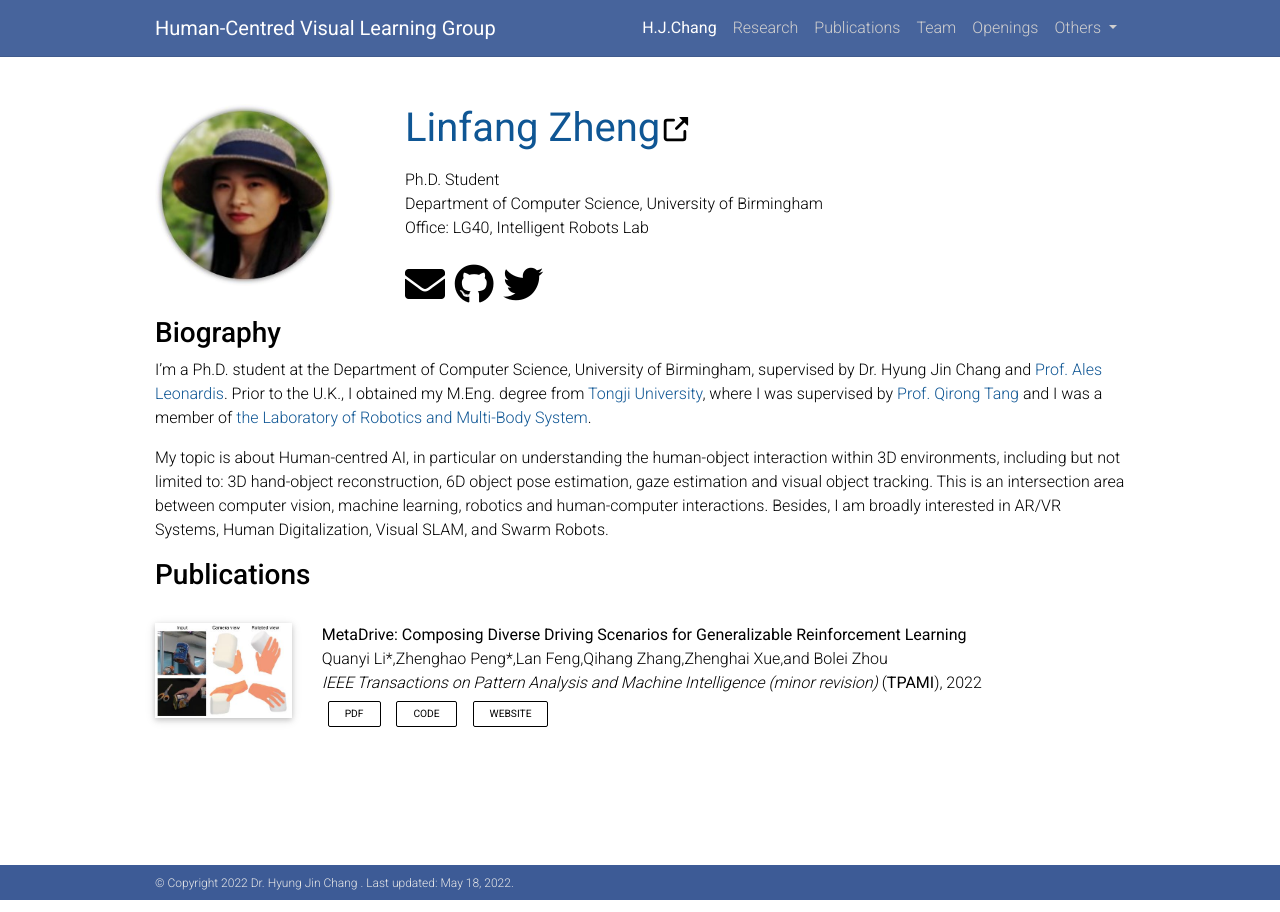
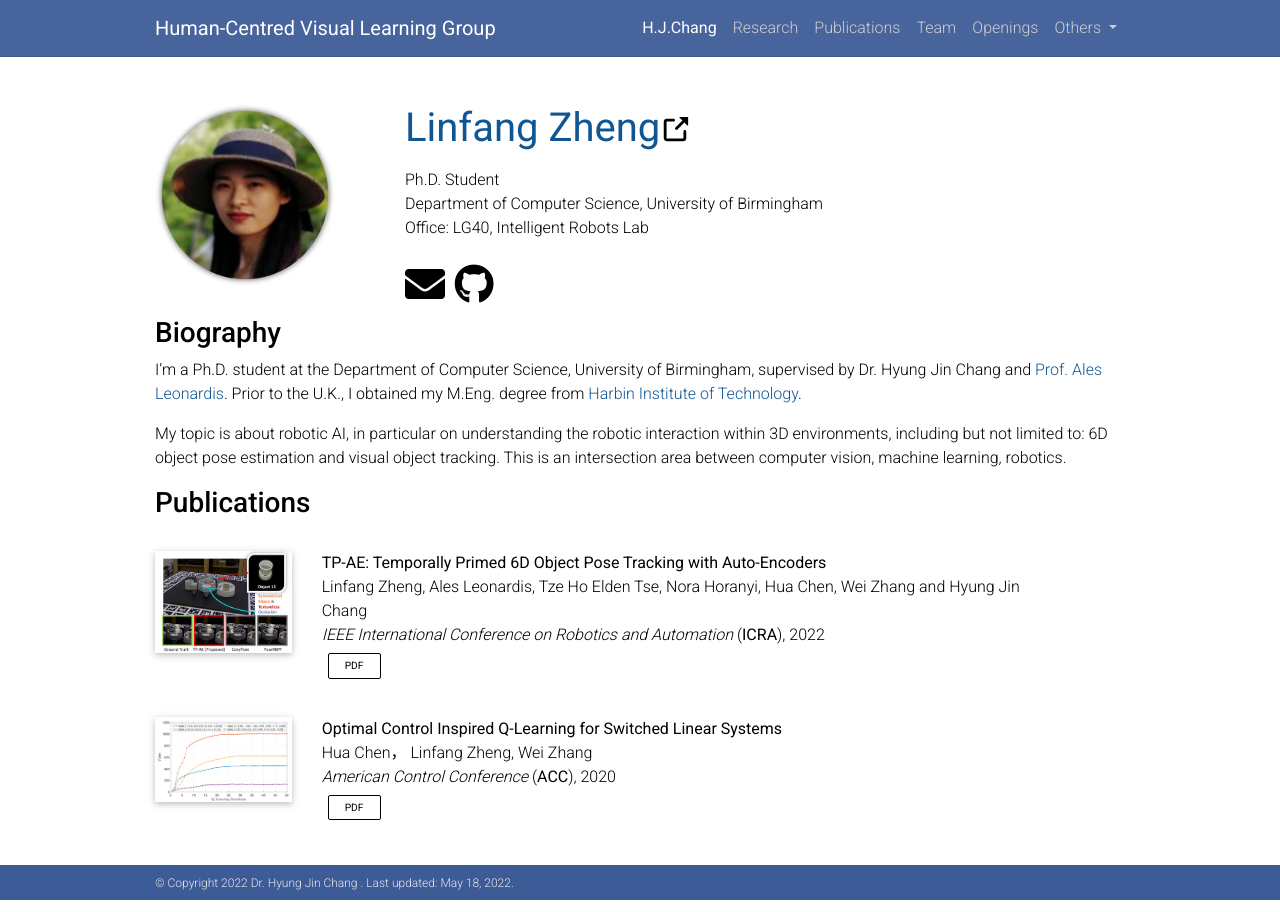
Before and after one commit to cvlab-uob/cvlab-uob.github.io, a Jekyll site: the page built from _pages/personal_page/linfang.md, in a window 1280 px wide. Built offline with Jekyll 4.4.1, drawn with Linux system fonts in a browser that asks for light colours; nearby versions of some CDN libraries; comment, search, counter and statistics services are not loaded; a style sheet for code colours, icons or effects is not loaded.

Commit message:
Modified the personal page of Linfang

```diff
--- a/_pages/personal_page/linfang.md
+++ b/_pages/personal_page/linfang.md
@@ -17,11 +17,11 @@ title: Linfang
             <div class="desc float-left">
             <div class="social">
                 <div class="contact-icons">
-                <a href="mailto:ZXZ064@student.bham.ac.uk"><i class="fas fa-envelope"></i></a>
+                <a href="mailto:lxz948@student.bham.ac.uk"><i class="fas fa-envelope"></i></a>
                 <!-- <a href="assets/pdf/cv.pdf"><i class="ai ai-cv"></i></a> -->
-                <a href="https://scholar.google.co.uk/citations?hl=zh-CN&user=B1mu6ugAAAAJ" target="_blank" title="Google Scholar"><i class="ai ai-google-scholar"></i></a>
-                <a href="https://github.com/ZhongqunZHANG" target="_blank" title="GitHub"><i class="fab fa-github"></i></a>
-                <a href="https://twitter.com/Zhongqun_ZHANG" target="_blank" title="Twitter"><i class="fab fa-twitter"></i></a>
+                <a href="https://scholar.google.com/citations?hl=zh-CN&user=GeE0cQ0AAAAJ" target="_blank" title="Google Scholar"><i class="ai ai-google-scholar"></i></a>
+                <a href="https://github.com/Lynne-Zheng-Linfang" target="_blank" title="GitHub"><i class="fab fa-github"></i></a>
+                <!-- <a href="https://twitter.com/Zhongqun_ZHANG" target="_blank" title="Twitter"><i class="fab fa-twitter"></i></a> -->
                 <!-- <a href="https://www.linkedin.com/in/zhenanf" target="_blank" title="LinkedIn"><i class="fab fa-linkedin"></i></a> -->
                 </div>
                 </div>
@@ -32,9 +32,9 @@ title: Linfang
 
 ### **Biography**
 
-I'm a Ph.D. student at the Department of Computer Science, University of Birmingham, supervised by Dr. Hyung Jin Chang and [Prof. Ales Leonardis](https://www.cs.bham.ac.uk/~leonarda/). Prior to the U.K., I obtained my M.Eng. degree from [Tongji University](https://www.tongji.edu.cn/), where I was supervised by [Prof. Qirong Tang](http://robotics-tongji.org/members/qtang) and I was a member of [the Laboratory of Robotics and Multi-Body System](http://robotics-tongji.org/).
+I'm a Ph.D. student at the Department of Computer Science, University of Birmingham, supervised by Dr. Hyung Jin Chang and [Prof. Ales Leonardis](https://www.cs.bham.ac.uk/~leonarda/). Prior to the U.K., I obtained my M.Eng. degree from [Harbin Institute of Technology](http://en.hit.edu.cn/).
 
-My topic is about Human-centred AI, in particular on understanding the human-object interaction within 3D environments, including but not limited to: 3D hand-object reconstruction, 6D object pose estimation, gaze estimation and visual object tracking. This is an intersection area between computer vision, machine learning, robotics and human-computer interactions. Besides, I am broadly interested in AR/VR Systems, Human Digitalization, Visual SLAM, and Swarm Robots.
+My topic is about robotic AI, in particular on understanding the robotic interaction within 3D environments, including but not limited to: 6D object pose estimation and visual object tracking. This is an intersection area between computer vision, machine learning, robotics.
 
 <!-- ### **News**
 - [05/2021] I will be serving as one of the Technical Committee for [Visual Object Tracking (VOT) Challenge](https://www.votchallenge.net/vot2021/index.html) at ICCV 2021 -->
@@ -47,20 +47,46 @@ My topic is about Human-centred AI, in particular on understanding the human-obj
             <li>
             <div class="row">
             <div class="col-sm-2 teaser">
-                <img src="../../assets/img/team/Elden/EldenCVPR22.jpg" class="teaser img-fluid z-depth-1">
+                <img src="../../assets/img/team/Linfang/ICRA22_teaser.png" class="teaser img-fluid z-depth-1">
             </div>
             <div id="li2021metadrive" class="col-sm-9">
-                <div class="title">MetaDrive: Composing Diverse Driving Scenarios for Generalizable Reinforcement Learning</div>
-                <div class="author">Quanyi Li*,Zhenghao Peng*,Lan Feng,Qihang Zhang,Zhenghai Xue,and Bolei Zhou
+                <div class="title">TP-AE: Temporally Primed 6D Object Pose Tracking with Auto-Encoders</div>
+                <div class="author">Linfang Zheng, Ales Leonardis, Tze Ho Elden Tse, Nora Horanyi, Hua Chen, Wei Zhang and Hyung Jin Chang
                 </div>
                 <div class="periodical">
-                <em>IEEE Transactions on Pattern Analysis and Machine Intelligence (minor revision)</em>
-                (<b>TPAMI</b>), 2022
+                <em>IEEE International Conference on Robotics and Automation</em>
+                (<b>ICRA</b>), 2022
                 </div>
                 <div class="links">
-                <a href="https://arxiv.org/pdf/2109.12674" class="btn btn-sm z-depth-0 waves-effect waves-light" role="button" target="_blank">PDF</a>
-                <a href="https://github.com/metadriverse/metadrive" class="btn btn-sm z-depth-0 waves-effect waves-light" role="button" target="_blank">Code</a>
-                <a href="https://metadriverse.github.io/metadrive" class="btn btn-sm z-depth-0 waves-effect waves-light" role="button" target="_blank">Website</a>
+                <a href="assets/pdf/TP-AE.pdf" class="btn btn-sm z-depth-0 waves-effect waves-light" role="button" target="_blank">PDF</a>
+                <!-- <a href="" class="btn btn-sm z-depth-0 waves-effect waves-light" role="button" target="_blank">Code</a> -->
+                <!-- <a href="" class="btn btn-sm z-depth-0 waves-effect waves-light" role="button" target="_blank">Website</a> -->
+                </div>
+            </div>
+            </div>
+            </li>
+        </ol>
+    </div>
+    <div class="publications">
+        <ol class="bibliography">
+            <li>
+            <div class="row">
+            <div class="col-sm-2 teaser">
+                <img src="../../assets/img/team/Linfang/Q-Learning.png" class="teaser img-fluid z-depth-1">
+            </div>
+            <div id="li2021metadrive" class="col-sm-9">
+                <div class="title">Optimal Control Inspired Q-Learning for Switched Linear Systems
+                </div>
+                <div class="author">Hua Chen， Linfang Zheng, Wei Zhang
+                </div>
+                <div class="periodical">
+                <em>American Control Conference</em>
+                (<b>ACC</b>), 2020
+                </div>
+                <div class="links">
+                <a href="https://etd.ohiolink.edu/apexprod/rws_etd/send_file/send?accession=osu1543321543377163&disposition=inline" class="btn btn-sm z-depth-0 waves-effect waves-light" role="button" target="_blank">PDF</a>
+                <!-- <a href="" class="btn btn-sm z-depth-0 waves-effect waves-light" role="button" target="_blank">Code</a> -->
+                <!-- <a href="" class="btn btn-sm z-depth-0 waves-effect waves-light" role="button" target="_blank">Website</a> -->
                 </div>
             </div>
             </div>
```
Also changed, not shown: assets/img/team/Linfang/ICRA22_teaser.png (added), assets/img/team/Linfang/Q-Learning.png (added), 1 other file.
